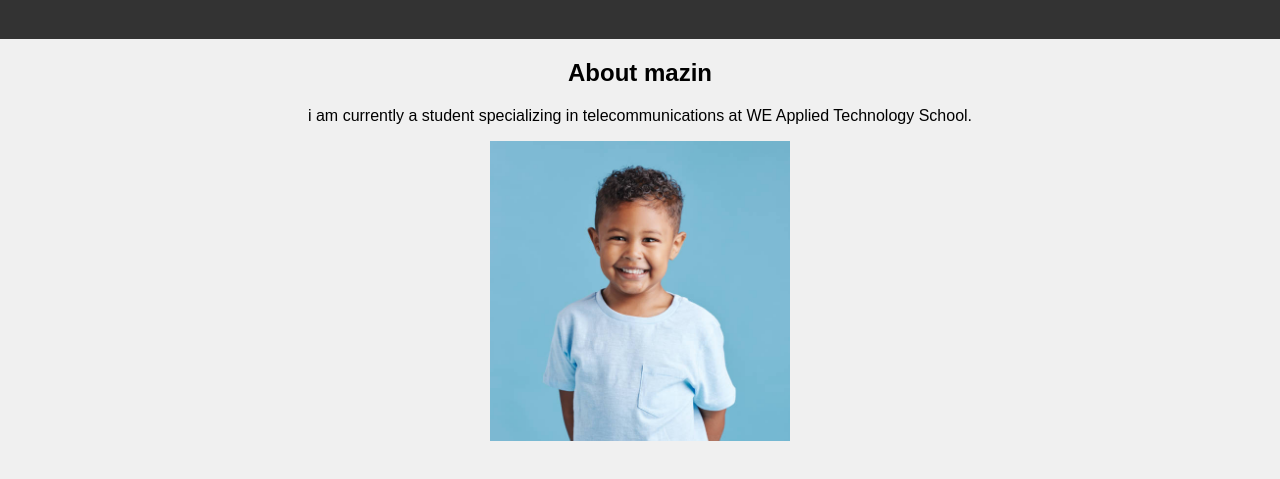
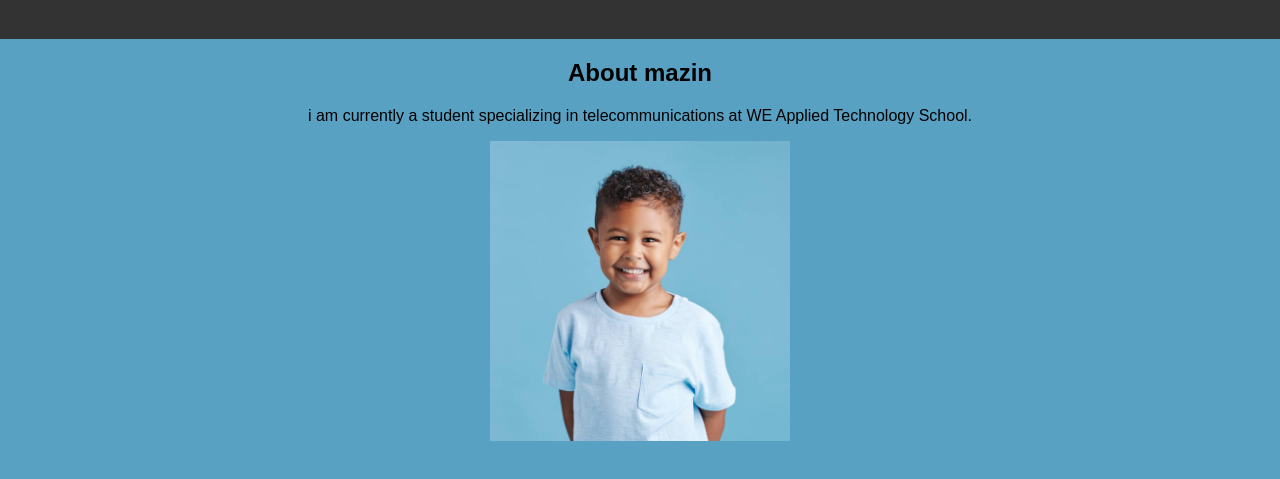
Before and after one commit to mazenziad592/project4, a plain HTML site: page index.html in a window 1280 px wide. Shown: the part 81-560 px from the top of the page. Drawn offline with Linux system fonts and the light colour scheme.

Commit message:
Update style.css

```diff
--- a/style.css
+++ b/style.css
@@ -1,7 +1,7 @@
 body {
     font-family: Arial, sans-serif;
     text-align: center;
-    background-color: #f0f0f0;
+    background-color: #59a1c2;
     margin: 0;
     padding: 0;
 }
```
